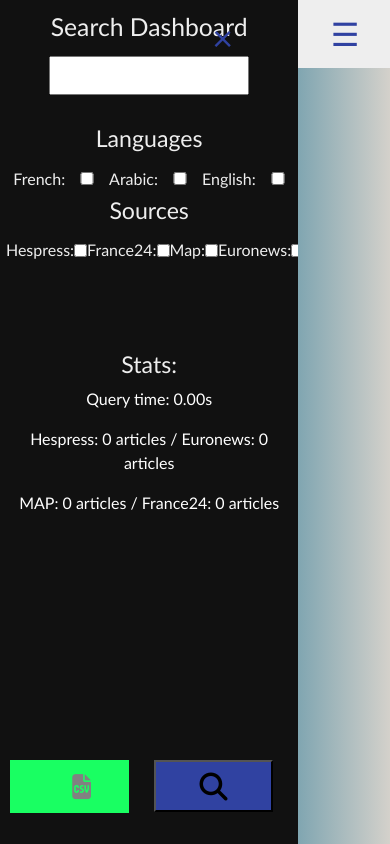
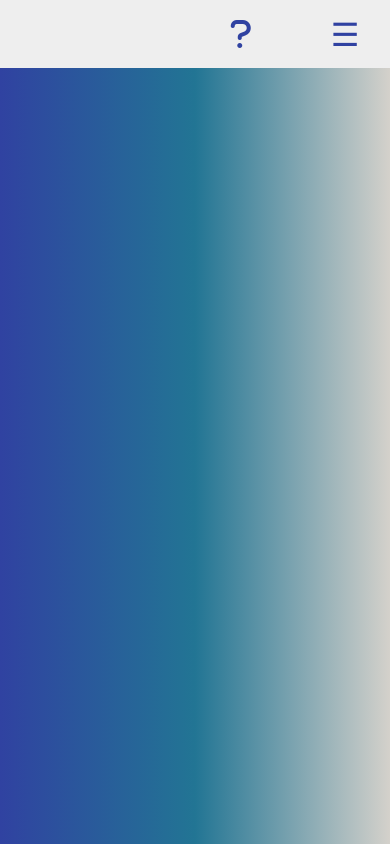
Before and after one commit to OmarAtyqy/news-aggregator, a Django app: page /index/ in a window 390 px wide; the page is wider, and only the part inside the window is pictured. Run offline with Django 4.2, Linux system fonts and the light colour scheme; data that the repository does not hold is empty; some libraries are stand-ins or nearby versions.

Commit message:
fixed nav bug

```diff
--- a/static/style.css
+++ b/static/style.css
@@ -31,8 +31,9 @@ a:hover,span:hover{
     height: 100%;
     background: rgba(0,0,0,0.3);
 }
-.sidenav {
+#mySidenav {
     height: 100%;
+    width: 0%;
     text-align: center;
     position: fixed;
     z-index: 1;
@@ -174,7 +175,6 @@ a:hover,span:hover{
     width: 100%;
     padding: 1%;
     display: block;
-    margin-top: 5rem;
 }
 .stats-box p{
     color: #fff;
@@ -255,7 +255,7 @@ a:hover,span:hover{
     }
     .article {
         display: flex;
-        width: 90%;
+        width: 100%;
         min-width: 175px;
         padding: 2%;
         margin: 1%;
```
Also changed, not shown: db.sqlite3.
